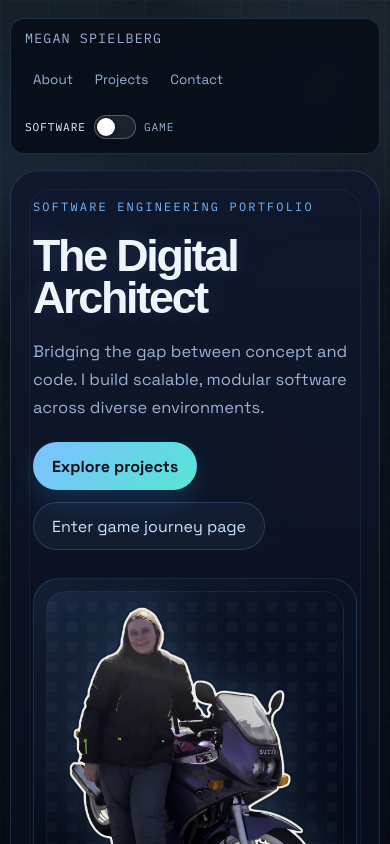
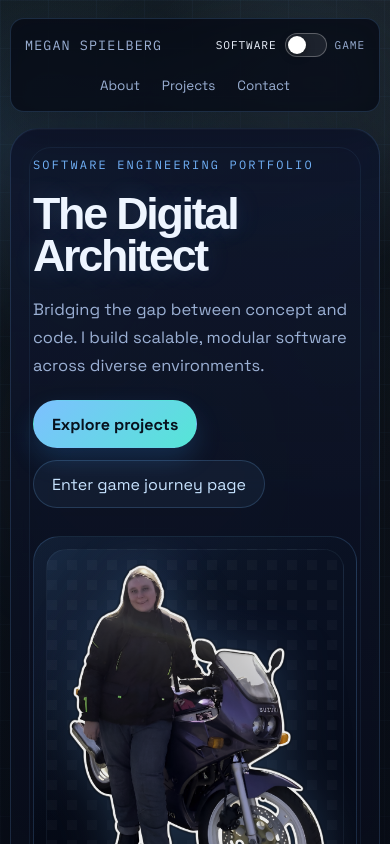
Before and after one commit to MeganSpielbergProjects/portfolio, a React (Vite) app: page / in a window 390 px wide. Shown: the top 844 px of the page. Built offline with nearby package versions, Linux system fonts and the light colour scheme.

Commit message:
added transition and page scroll animation

```diff
--- a/src/App.tsx
+++ b/src/App.tsx
@@ -1,35 +1,140 @@
-import { useEffect, useState } from 'react';
+import { useEffect, useRef, useState } from 'react';
 import { HomePage } from './pages/HomePage';
 import { GamePage } from './pages/GamePage';
 
+const GLITCH_OUT_MS = 190;
+const GLITCH_IN_MS = 240;
+
 function App() {
   const [currentPath, setCurrentPath] = useState(() => window.location.pathname);
+  const [displayPath, setDisplayPath] = useState(() => window.location.pathname);
+  const [transitionPhase, setTransitionPhase] = useState<'idle' | 'out' | 'in'>('idle');
+  const outTimerRef = useRef<number | null>(null);
+  const inTimerRef = useRef<number | null>(null);
+
+  const clearTransitionTimers = () => {
+    if (outTimerRef.current !== null) {
+      window.clearTimeout(outTimerRef.current);
+      outTimerRef.current = null;
+    }
+
+    if (inTimerRef.current !== null) {
+      window.clearTimeout(inTimerRef.current);
+      inTimerRef.current = null;
+    }
+  };
 
   useEffect(() => {
-    const syncPath = () => setCurrentPath(window.location.pathname);
+    const syncPath = () => {
+      clearTransitionTimers();
+
+      const nextPath = window.location.pathname;
+      setCurrentPath(nextPath);
+      setDisplayPath(nextPath);
+      setTransitionPhase('idle');
+      window.scrollTo({ top: 0, behavior: 'auto' });
+    };
+
     window.addEventListener('popstate', syncPath);
 
-    return () => window.removeEventListener('popstate', syncPath);
+    return () => {
+      window.removeEventListener('popstate', syncPath);
+      clearTransitionTimers();
+    };
   }, []);
 
+  useEffect(() => {
+    const panels = Array.from(document.querySelectorAll<HTMLElement>('.page section.panel'));
+
+    if (!panels.length) {
+      return;
+    }
+
+    const prefersReducedMotion = window.matchMedia('(prefers-reduced-motion: reduce)').matches;
+
+    if (prefersReducedMotion) {
+      panels.forEach((panel) => {
+        panel.classList.remove('panel-reveal');
+        panel.classList.add('is-visible');
+        panel.style.removeProperty('--reveal-delay');
+      });
+      return;
+    }
+
+    const observer = new IntersectionObserver(
+      (entries) => {
+        entries.forEach((entry) => {
+          if (!entry.isIntersecting) {
+            return;
+          }
+
+          entry.target.classList.add('is-visible');
+          observer.unobserve(entry.target);
+        });
+      },
+      {
+        threshold: 0.14,
+        rootMargin: '0px 0px -8% 0px',
+      },
+    );
+
+    panels.forEach((panel, index) => {
+      panel.classList.add('panel-reveal');
+      panel.classList.remove('is-visible');
+      panel.style.setProperty('--reveal-delay', `${Math.min(index * 70, 280)}ms`);
+      observer.observe(panel);
+    });
+
+    return () => observer.disconnect();
+  }, [displayPath]);
+
   const navigateTo = (path: string) => {
-    if (path === currentPath) {
+    if (path === currentPath || transitionPhase !== 'idle') {
       return;
     }
 
     window.history.pushState({}, '', path);
     setCurrentPath(path);
-    window.scrollTo({ top: 0, behavior: 'smooth' });
+
+    const prefersReducedMotion = window.matchMedia('(prefers-reduced-motion: reduce)').matches;
+
+    if (prefersReducedMotion) {
+      setDisplayPath(path);
+      window.scrollTo({ top: 0, behavior: 'auto' });
+      return;
+    }
+
+    clearTransitionTimers();
+    setTransitionPhase('out');
+
+    outTimerRef.current = window.setTimeout(() => {
+      setDisplayPath(path);
+      window.scrollTo({ top: 0, behavior: 'auto' });
+      setTransitionPhase('in');
+
+      inTimerRef.current = window.setTimeout(() => {
+        setTransitionPhase('idle');
+        inTimerRef.current = null;
+      }, GLITCH_IN_MS);
+
+      outTimerRef.current = null;
+    }, GLITCH_OUT_MS);
   };
 
   const onNavigateHome = () => navigateTo('/');
   const onNavigateGame = () => navigateTo('/game-journey');
 
-  if (currentPath === '/game-journey') {
-    return <GamePage onNavigateHome={onNavigateHome} />;
-  }
+  const shellClassName = transitionPhase === 'idle' ? 'app-shell' : `app-shell app-transition-${transitionPhase}`;
 
-  return <HomePage onNavigateGame={onNavigateGame} />;
+  return (
+    <div className={shellClassName}>
+      {displayPath === '/game-journey' ? (
+        <GamePage onNavigateHome={onNavigateHome} />
+      ) : (
+        <HomePage onNavigateGame={onNavigateGame} />
+      )}
+    </div>
+  );
 }
 
 export default App;
--- a/src/styles/shared.css
+++ b/src/styles/shared.css
@@ -57,11 +57,185 @@ button {
   min-height: 100vh;
 }
 
+.app-shell {
+  position: relative;
+  min-height: 100vh;
+  isolation: isolate;
+}
+
+.app-shell::after {
+  content: '';
+  position: fixed;
+  inset: 0;
+  pointer-events: none;
+  z-index: 120;
+  opacity: 0;
+  background:
+    linear-gradient(0deg, rgba(125, 255, 214, 0.06), rgba(125, 255, 214, 0.06)),
+    repeating-linear-gradient(
+      90deg,
+      rgba(255, 80, 80, 0.06) 0,
+      rgba(255, 80, 80, 0.06) 1px,
+      rgba(0, 0, 0, 0) 1px,
+      rgba(0, 0, 0, 0) 4px
+    ),
+    repeating-linear-gradient(
+      180deg,
+      rgba(255, 255, 255, 0.14) 0,
+      rgba(255, 255, 255, 0.14) 1px,
+      rgba(0, 0, 0, 0) 1px,
+      rgba(0, 0, 0, 0) 3px
+    );
+  mix-blend-mode: screen;
+}
+
 .page {
   position: relative;
   width: min(1160px, calc(100% - 32px));
   margin: 0 auto;
   padding: 28px 0 48px;
+}
+
+.panel-reveal {
+  opacity: 0;
+  transform: translateY(18px) scale(0.985);
+  filter: blur(4px);
+  transition:
+    opacity 520ms ease,
+    transform 520ms cubic-bezier(0.22, 1, 0.36, 1),
+    filter 520ms ease;
+  transition-delay: var(--reveal-delay, 0ms);
+}
+
+.panel-reveal.is-visible {
+  opacity: 1;
+  transform: translateY(0) scale(1);
+  filter: blur(0);
+}
+
+.app-shell.app-transition-out .page {
+  animation: page-glitch-out 190ms steps(4, end) both;
+}
+
+.app-shell.app-transition-in .page {
+  animation: page-glitch-in 240ms steps(4, end) both;
+}
+
+.app-shell.app-transition-out::after {
+  animation: glitch-overlay-out 190ms ease-out both;
+}
+
+.app-shell.app-transition-in::after {
+  animation: glitch-overlay-in 240ms ease-out both;
+}
+
+@keyframes page-glitch-out {
+  0% {
+    opacity: 1;
+    transform: translate3d(0, 0, 0);
+    filter: saturate(1);
+  }
+  22% {
+    transform: translate3d(2px, -1px, 0);
+    filter: saturate(1.18) contrast(1.08) hue-rotate(7deg)
+      drop-shadow(1px 0 0 rgba(255, 70, 70, 0.5));
+  }
+  48% {
+    transform: translate3d(-2px, 1px, 0);
+    filter: saturate(0.9) contrast(1.12) hue-rotate(-6deg)
+      drop-shadow(-1px 0 0 rgba(80, 230, 255, 0.45));
+  }
+  70% {
+    transform: translate3d(1px, 0, 0);
+    filter: saturate(1.12) contrast(1.06);
+  }
+  100% {
+    opacity: 0;
+    transform: translate3d(0, 3px, 0);
+    filter: saturate(0.86) contrast(1.08);
+  }
+}
+
+@keyframes page-glitch-in {
+  0% {
+    opacity: 0;
+    transform: translate3d(0, -4px, 0);
+    filter: saturate(1.24) contrast(1.1);
+  }
+  24% {
+    opacity: 0.68;
+    transform: translate3d(-2px, 1px, 0);
+    filter: hue-rotate(-8deg) drop-shadow(-1px 0 0 rgba(80, 230, 255, 0.5));
+  }
+  54% {
+    opacity: 0.9;
+    transform: translate3d(2px, -1px, 0);
+    filter: hue-rotate(7deg) drop-shadow(1px 0 0 rgba(255, 70, 70, 0.45));
+  }
+  78% {
+    opacity: 0.96;
+    transform: translate3d(-1px, 0, 0);
+    filter: saturate(1.12) contrast(1.06);
+  }
+  100% {
+    opacity: 1;
+    transform: translate3d(0, 0, 0);
+    filter: saturate(1) contrast(1);
+  }
+}
+
+@keyframes glitch-overlay-out {
+  0% {
+    opacity: 0;
+    transform: translate3d(0, 0, 0);
+  }
+  26% {
+    opacity: 0.3;
+  }
+  60% {
+    opacity: 0.2;
+  }
+  100% {
+    opacity: 0;
+    transform: translate3d(0, 5px, 0);
+  }
+}
+
+@keyframes glitch-overlay-in {
+  0% {
+    opacity: 0;
+    transform: translate3d(0, -6px, 0);
+  }
+  18% {
+    opacity: 0.34;
+  }
+  46% {
+    opacity: 0.22;
+  }
+  100% {
+    opacity: 0;
+    transform: translate3d(0, 0, 0);
+  }
+}
+
+@media (prefers-reduced-motion: reduce) {
+  html {
+    scroll-behavior: auto;
+  }
+
+  .panel-reveal {
+    opacity: 1;
+    transform: none;
+    filter: none;
+    transition: none;
+  }
+
+  .app-shell.app-transition-out .page,
+  .app-shell.app-transition-in .page,
+  .app-shell.app-transition-out::after,
+  .app-shell.app-transition-in::after {
+    animation: none;
+  }
 }
 
 .backdrop {
@@ -993,13 +1167,30 @@ body:has(.motorcycle-page) .card-overlay-close {
 
 @media (max-width: 980px) {
   .nav {
-    position: static;
-    flex-direction: column;
-    align-items: stretch;
+    position: sticky;
+    top: 10px;
+    display: grid;
+    grid-template-columns: minmax(0, 1fr) auto;
+    grid-template-areas:
+      'brand switch'
+      'links links';
+    align-items: center;
+    row-gap: 8px;
+    column-gap: 12px;
+  }
+
+  .nav-brand {
+    grid-area: brand;
+  }
+
+  .nav-switch {
+    grid-area: switch;
+    justify-self: end;
   }
 
   .nav-links {
-    justify-content: flex-start;
+    grid-area: links;
+    justify-content: center;
   }
 
   .hero-layout,
@@ -1007,6 +1198,10 @@ body:has(.motorcycle-page) .card-overlay-close {
   .projects-grid,
   .journey-grid {
     grid-template-columns: 1fr;
+  }
+
+  .hero-visual {
+    justify-content: center;
   }
 
   .journey-grid .journey-card:first-child {
```
Also changed, not shown: 1 other file (tests, documents, lock files or other folders).
